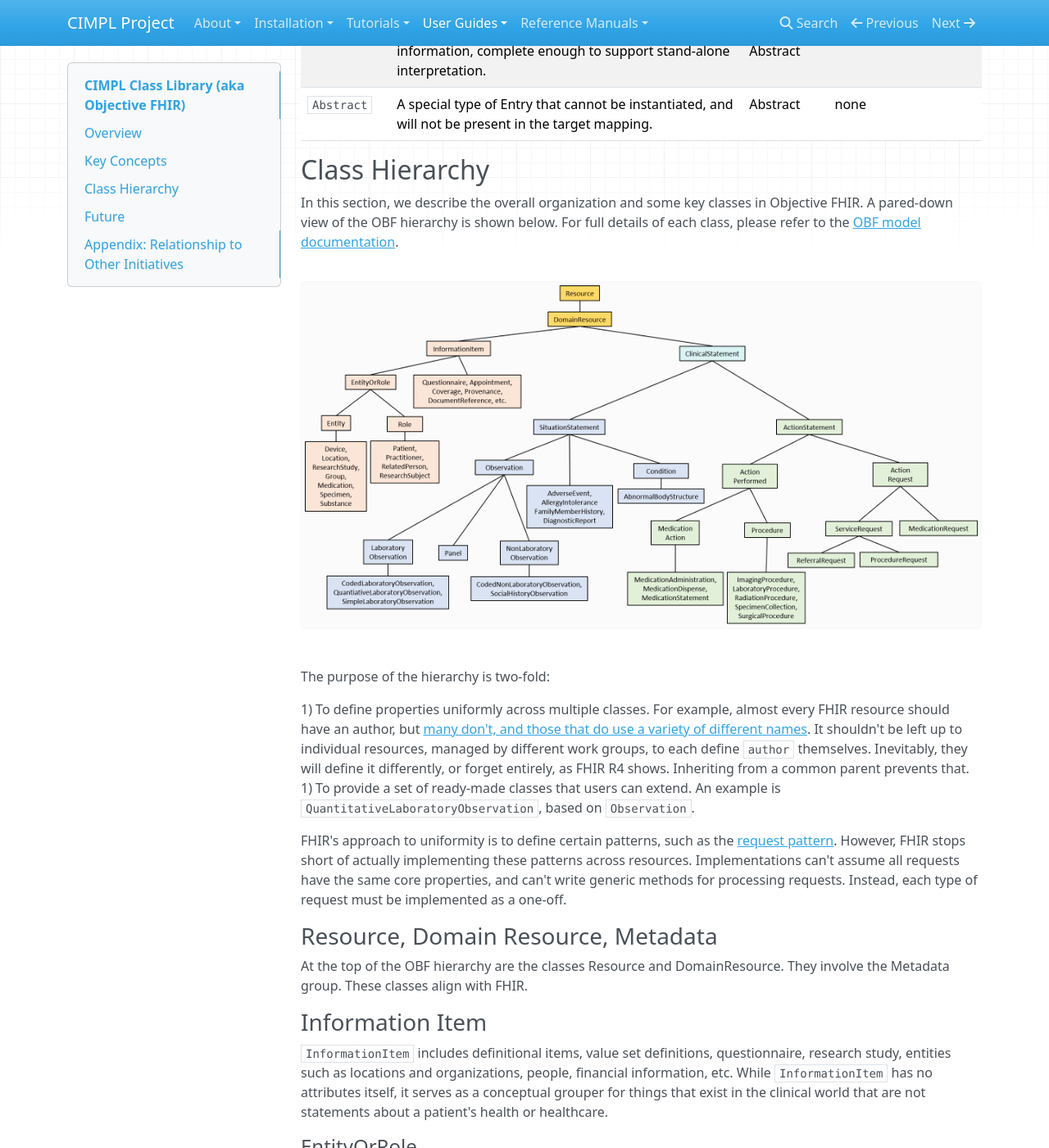
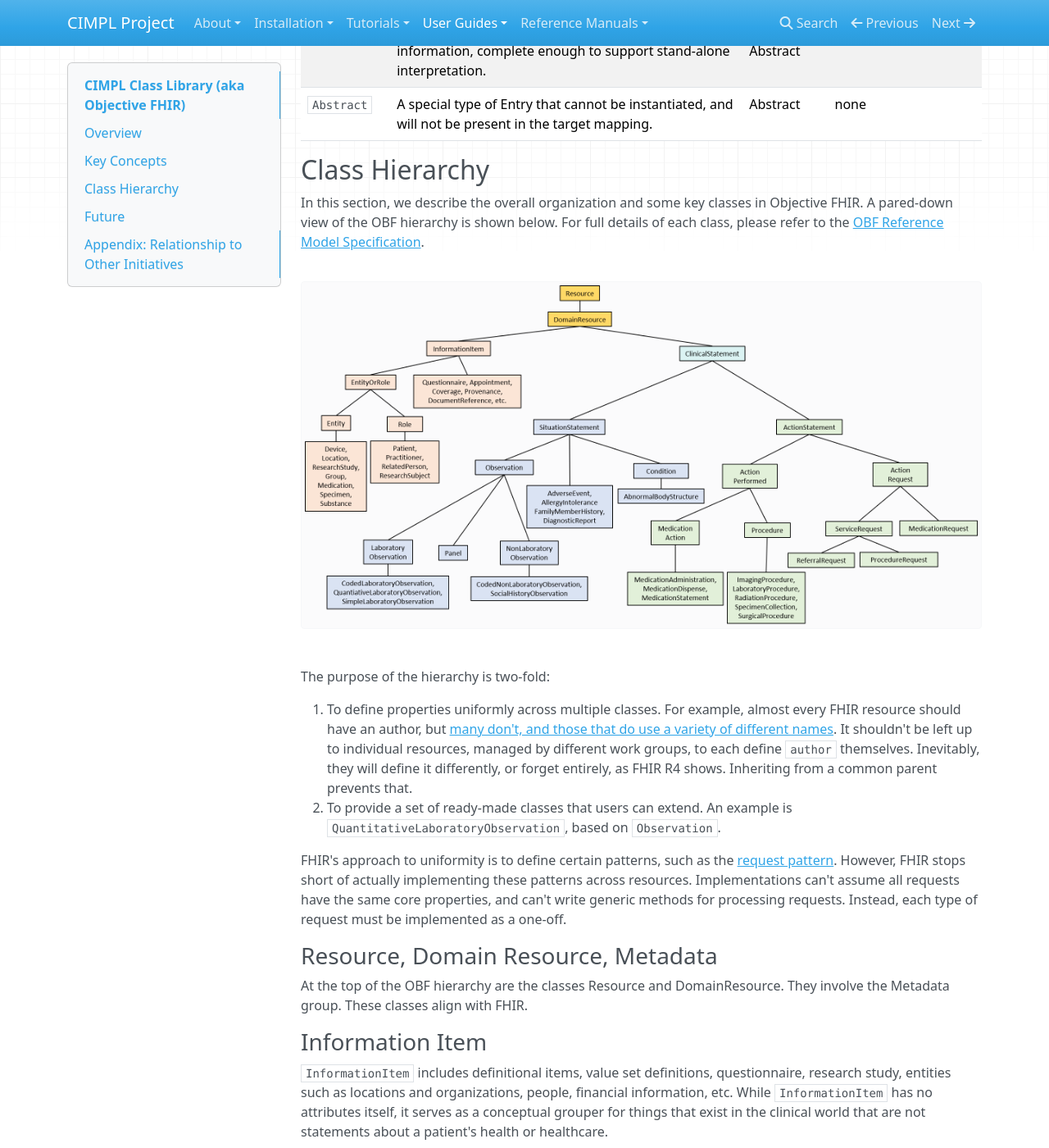
Before and after one commit to standardhealth/cimpl-doc, an MkDocs documentation site: the page built from docs/cimpl6ObjectiveFHIR.md, in a window 1280 px wide and 1400 px high, scrolled down 5592 px. Shown: the whole window at 82% size. Built offline with MkDocs 1.6.1, drawn with Linux system fonts in a browser that asks for light colours; nearby versions of some CDN libraries; some of the changed text lies outside the part shown.

```diff
--- a/docs/cimpl6ObjectiveFHIR.md
+++ b/docs/cimpl6ObjectiveFHIR.md
@@ -141,17 +141,16 @@ OBF classes fall into one of four categories, which are the building blocks of C
 | `Entry`  | A building block representing a group of related information, complete enough to support stand-alone interpretation. | Entry or Abstract | Resource or Profile |
 | `Abstract` | A special type of Entry that cannot be instantiated, and will not be present in the target mapping. | Abstract | none |
 
-
 ## Class Hierarchy
 
-In this section, we describe the overall organization and some key classes in Objective FHIR. A pared-down view of the OBF hierarchy is shown below. For full details of each class, please refer to the [OBF model documentation](#model-documentation).
+In this section, we describe the overall organization and some key classes in Objective FHIR. A pared-down view of the OBF hierarchy is shown below. For full details of each class, please refer to the [OBF Reference Model Specification](#http://standardhealthrecord.org/guides/obf/modeldoc.html).
 
 ![The Objective FHIR Class Hierarchy (partial)](img_cimpl/obf.png)
 
 The purpose of the hierarchy is two-fold:
 
-1) To define properties uniformly across multiple classes. For example, almost every FHIR resource should have an author, but [many don't, and those that do use a variety of different names](https://lightmyfhir.org/2019/05/03/fhir-inconsistency-data-please/).  It shouldn't be left up to individual resources, managed by different work groups, to each define `author` themselves. Inevitably, they will define it differently, or forget entirely, as FHIR R4 shows. Inheriting from a common parent prevents that.
-1) To provide a set of ready-made classes that users can extend. An example is `QuantitativeLaboratoryObservation`, based on `Observation`.
+1. To define properties uniformly across multiple classes. For example, almost every FHIR resource should have an author, but [many don't, and those that do use a variety of different names](https://lightmyfhir.org/2019/05/03/fhir-inconsistency-data-please/).  It shouldn't be left up to individual resources, managed by different work groups, to each define `author` themselves. Inevitably, they will define it differently, or forget entirely, as FHIR R4 shows. Inheriting from a common parent prevents that.
+2. To provide a set of ready-made classes that users can extend. An example is `QuantitativeLaboratoryObservation`, based on `Observation`.
 
 FHIR's approach to uniformity is to define certain patterns, such as the [request pattern](https://www.hl7.org/fhir/request.html). However, FHIR stops short of actually implementing these patterns across resources. Implementations can't assume all requests have the same core properties, and can't write generic methods for processing requests. Instead, each type of request must be implemented as a one-off.
 
@@ -164,6 +163,7 @@ At the top of the OBF hierarchy are the classes Resource and DomainResource. The
 `InformationItem` includes definitional items, value set definitions, questionnaire, research study, entities such as locations and organizations, people, financial information, etc. While `InformationItem` has no attributes itself, it serves as a conceptual grouper for things that exist in the clinical world that are not statements about a patient's health or healthcare.
 
 #### EntityOrRole
+
 This branch of the hierarchy, which splits into Entity and Role, represent the potential actors in healthcare scenarios.
 
 * Entities include organizations, locations, devices, medications, and other "things", physical and conceptual.
--- a/mkdocs.yml
+++ b/mkdocs.yml
@@ -1,4 +1,5 @@
 site_name: CIMPL Project
+copyright: "© 2019 The MITRE Corporation. All rights reserved."
 nav:
        - About:
               - about.md
```
